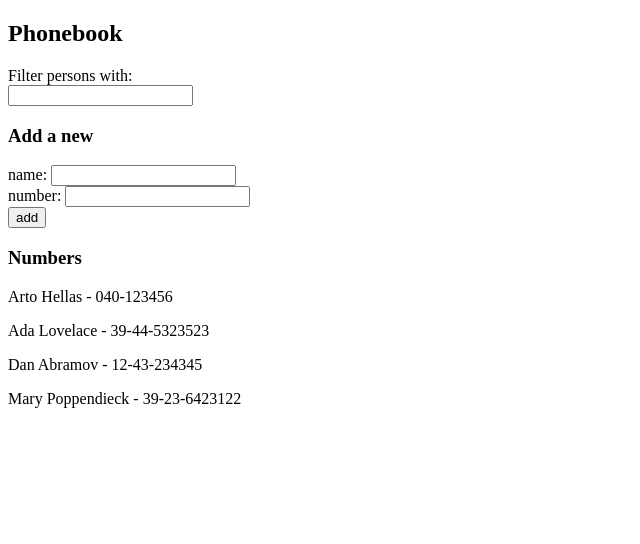
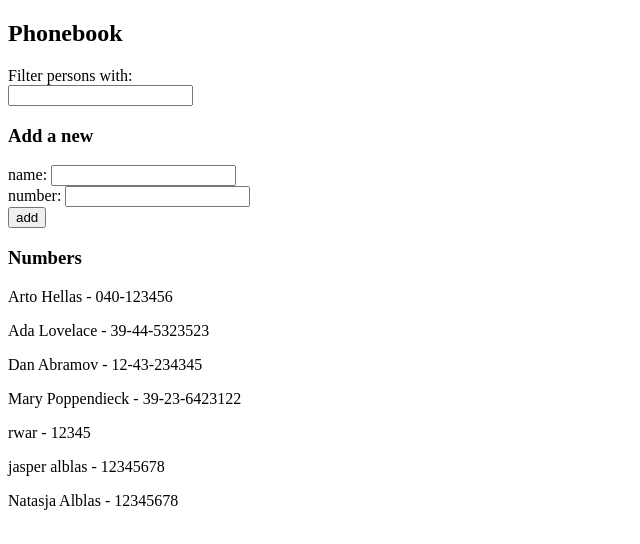
Before and after one commit to JAlblas/phonebook-react, a React (Create React App) app: page / in a window 1280 px wide. Shown: the top 544 px of the page, without its empty margins (0-640 px from the left). Built offline with nearby package versions, Linux system fonts and the light colour scheme; data requests are answered from the project's data file.

Commit message:
Added numbers are now added to backend

```diff
--- a/db.json
+++ b/db.json
@@ -19,6 +19,21 @@
       "name": "Mary Poppendieck",
       "number": "39-23-6423122",
       "id": 4
+    },
+    {
+      "name": "rwar",
+      "number": "12345",
+      "id": 5
+    },
+    {
+      "name": "jasper alblas",
+      "number": "12345678",
+      "id": 6
+    },
+    {
+      "name": "Natasja Alblas",
+      "number": "12345678",
+      "id": 7
     }
   ]
 }
--- a/src/App.js
+++ b/src/App.js
@@ -19,20 +19,20 @@ const App = () => {
       })
   }, [])
 
-
-
-
   const addUser = (event) => {
     event.preventDefault();
     if (persons.some((person) => person.name === newName)) {
       alert(`${newName} is already added to the phonebook`);
     } else {
-      const newUser = { name: newName, number: newNumber, id: persons.length };
-      setPersons(persons.concat(newUser));
+      const newUser = { name: newName, number: newNumber, id: persons.length + 1 };
+
+      axios.post('http://localhost:3001/persons', newUser)
+        .then(response => {
+          setPersons(persons.concat(response.data))
+          setNewName('');
+          setNewNumber('');
+        })
     }
-
-    setNewName("");
-    setNewNumber("");
   };
 
   const handleNameChange = (event) => {
```
Lines whose indentation alone changed are shown as unchanged.
